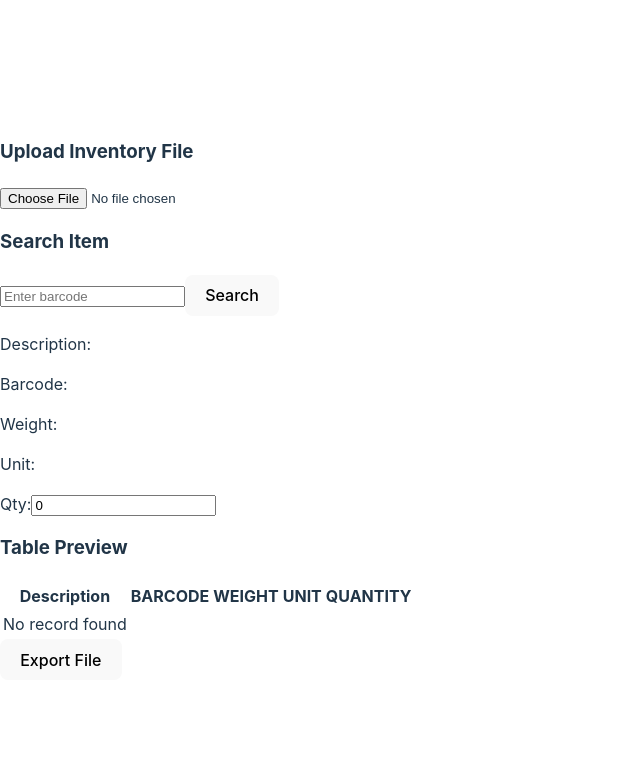
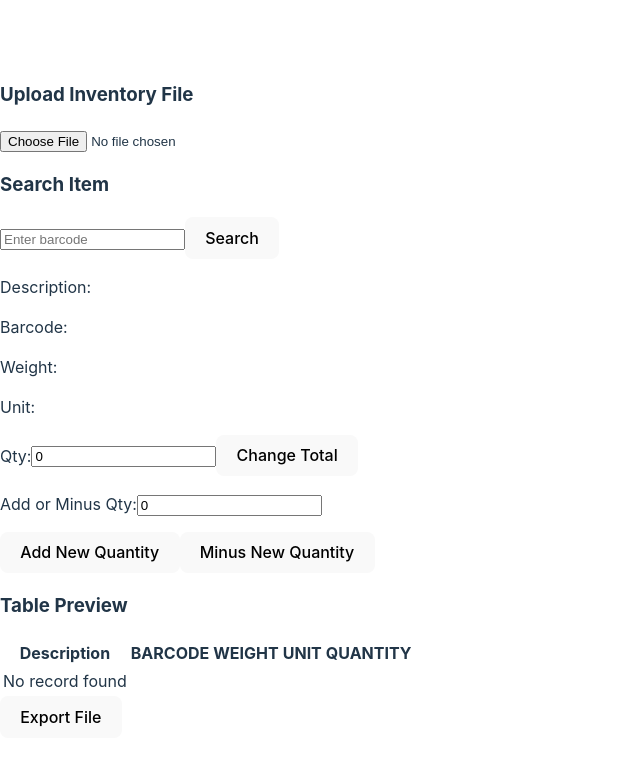
Before and after one commit to geekinDpink/ims, a React (Vite) app: page / in a window 1280 px wide. Shown: the top 764 px of the page, without its empty margins (0-640 px from the left). Built offline with nearby package versions, Linux system fonts and the light colour scheme.

Commit message:
Add or Minus qty

```diff
--- a/src/App.jsx
+++ b/src/App.jsx
@@ -4,6 +4,7 @@ import { read, utils, writeFile } from "xlsx";
 const App = () => {
   const [data, setData] = useState([]);
   const [selItem, setSelItem] = useState({});
+  const [addOrMinusQty, setAddOrMinusQty] = useState(0);
 
   const handleFileUpload = async (event) => {
     const data = await parseExcelFile(event.target.files[0]);
@@ -31,13 +32,52 @@ const App = () => {
     // For example, you could use the Fetch API to upload the file to a backend endpoint
   };
 
-  const handleSubmit = async (event) => {
+  // Submit for search item
+  const handleSubmit = (event) => {
     event.preventDefault();
 
     const itemBarCode = event.target[0].value;
     const searchResults = data.filter((row) => row.BARCODE === itemBarCode);
     setSelItem(searchResults[0]);
     console.log("search result", searchResults[0]);
+  };
+
+  const changeTotal = () => {
+    const dataCopy = [...data];
+    const selItemIndex = dataCopy.findIndex(
+      (item) => item.BARCODE === selItem.BARCODE
+    );
+    dataCopy[selItemIndex].QUANTITY = selItemIndex.QUANTITY;
+    setData(dataCopy);
+    setSelItem({});
+  };
+
+  const addQty = () => {
+    const dataCopy = [...data];
+    const selItemIndex = dataCopy.findIndex(
+      (item) => item.BARCODE === selItem.BARCODE
+    );
+    const currentQty = dataCopy[selItemIndex].QUANTITY
+      ? parseInt(dataCopy[selItemIndex].QUANTITY)
+      : 0;
+    const newItemQty = currentQty + parseInt(addOrMinusQty);
+    dataCopy[selItemIndex].QUANTITY = newItemQty;
+    setData(dataCopy);
+    setSelItem({});
+  };
+
+  const minusQty = () => {
+    const dataCopy = [...data];
+    const selItemIndex = dataCopy.findIndex(
+      (item) => item.BARCODE === selItem.BARCODE
+    );
+    const currentQty = dataCopy[selItemIndex].QUANTITY
+      ? parseInt(dataCopy[selItemIndex].QUANTITY)
+      : 0;
+    const newItemQty = currentQty - parseInt(addOrMinusQty);
+    dataCopy[selItemIndex].QUANTITY = newItemQty;
+    setData(dataCopy);
+    setSelItem({});
   };
 
   return (
@@ -70,7 +110,23 @@ const App = () => {
                 }}
                 value={selItem.QUANTITY ?? 0}
               />
+              <button onClick={changeTotal}>Change Total</button>
             </p>
+            <p>
+              Add or Minus Qty:
+              <input
+                type="number"
+                placeholder="addOrMinus"
+                name="addOrMinus"
+                onChange={(e) => {
+                  console.log("e", e.target.value);
+                  setAddOrMinusQty(e.target.value);
+                }}
+                value={addOrMinusQty}
+              />
+            </p>
+            <button onClick={addQty}>Add New Quantity</button>
+            <button onClick={minusQty}>Minus New Quantity</button>
           </div>
         ) : (
           <p>Empty</p>
```
